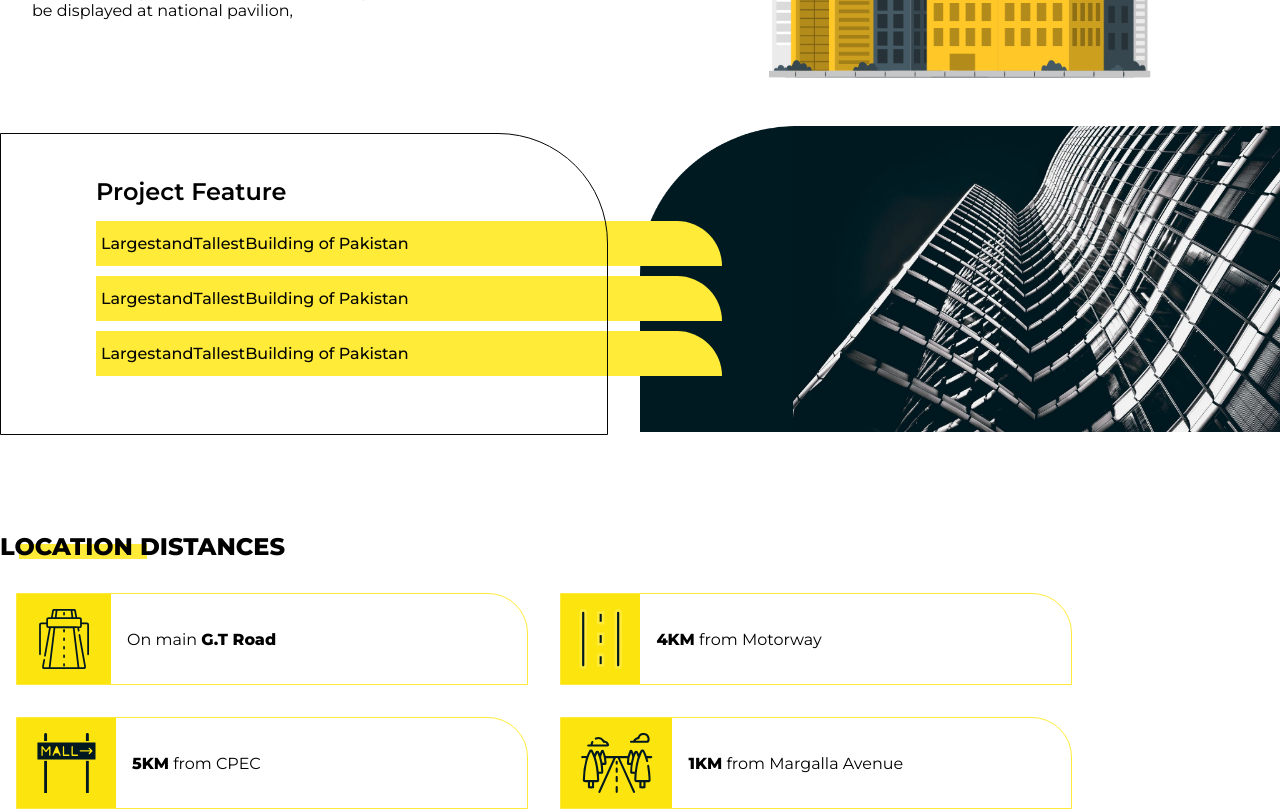
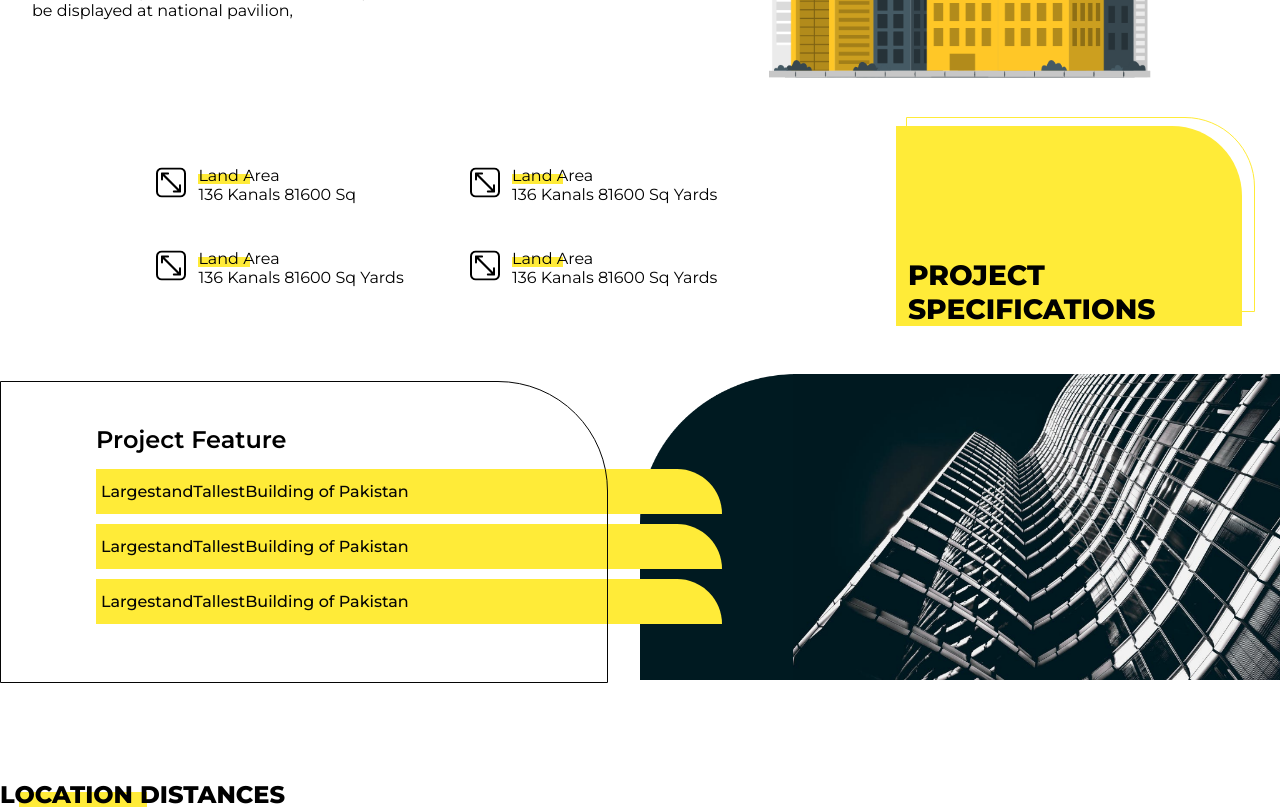
Before and after one commit to asimrasheed533/ibt-pak, a React (Create React App) app: page / in a window 1280 px wide. Shown: the part 940-1751 px from the top of the page. Built offline with nearby package versions, Linux system fonts and the light colour scheme.

Commit message:
specitification

```diff
--- a/src/App.js
+++ b/src/App.js
@@ -193,7 +193,7 @@ export default function App() {
           </div>
         </div>
       </section>
-      {/* <section className="specification__section">
+      <section className="specification__section">
         <div className="specification__section__left">
           <div className="specificaryion__left__wraper">
             <div className="specification__section__left__entry">
@@ -401,7 +401,7 @@ export default function App() {
             </div>
           </div>
         </div>
-      </section> */}
+      </section>
       <section className="feature__section">
         <div className="feature__section__left">
           <div className="feature__section__left__contant__wraper">
```
